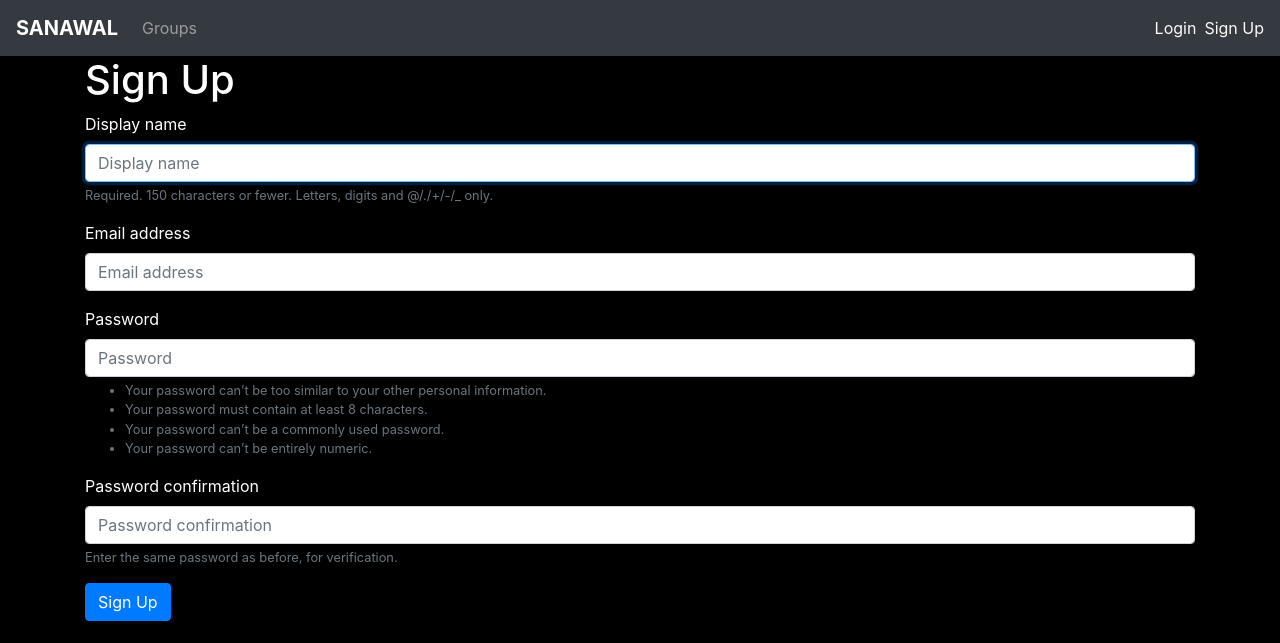
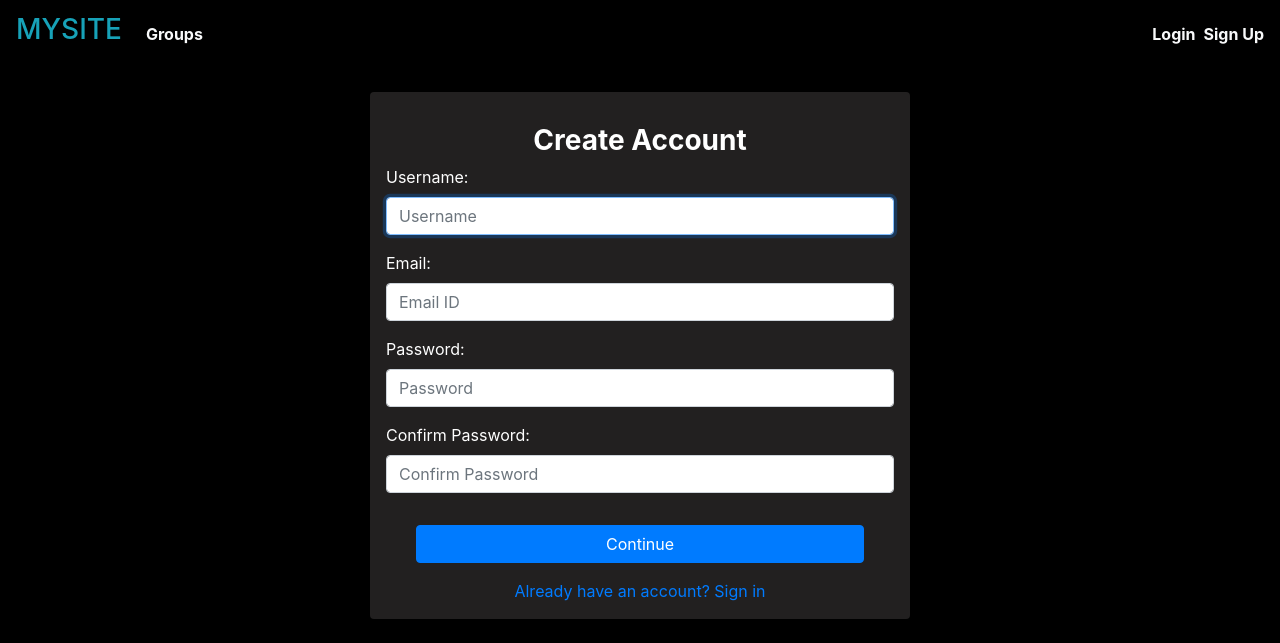
Before and after one commit to sandeepkumar11/Social-Networking-Site, a Django app: page /accounts/signup/ in a window 1280 px wide. Shown: the top 643 px of the page. Run offline with Django 3.2, Linux system fonts and the light colour scheme; a map, chart or similar area stays blank; some libraries are stand-ins or nearby versions.

Commit message:
Changes in Login and LogOut Page with django's new features

```diff
--- a/accounts/forms.py
+++ b/accounts/forms.py
@@ -1,13 +1,37 @@
-from django.contrib.auth import get_user_model
-from django.contrib.auth.forms import UserCreationForm
+from django import forms
+from django.contrib.auth.models import User
+from django.contrib.auth.forms import UserCreationForm, AuthenticationForm, UsernameField
 
 
 class UserCreateForm(UserCreationForm):
+    password1 = forms.CharField(label="Password", widget=forms.PasswordInput(
+        attrs={'placeholder':'Password','class':'form-control'}
+    ))
+    password2 = forms.CharField(label="Confirm Password", widget=forms.PasswordInput(
+        attrs={'placeholder':'Confirm Password','class':'form-control'}
+    ))
+
+    email = forms.EmailField(required=True, widget=forms.EmailInput(
+        attrs={'placeholder':'Email ID','class':'form-control'}
+    ))
     class Meta:
-        fields = ("username", "email", "password1", "password2")
-        model = get_user_model()
+        model = User
+        fields = ('username','email')
+        widgets = {'username':forms.TextInput(
+            attrs={'placeholder':'Username','class':'form-control'}
+        )}
 
-    def __init__(self, *args, **kwargs):
-        super().__init__(*args, **kwargs)
-        self.fields["username"].label = "Display name"
-        self.fields["email"].label = "Email address"
+
+class LoginForm(AuthenticationForm):
+    username = UsernameField(widget=forms.TextInput(
+        attrs={'placeholder':'Username','autofocus':True,
+        'class':'form-control',}
+    ))
+    password = forms.CharField(
+        label = "Password",
+        strip = False,
+        widget = forms.PasswordInput(
+            attrs={'placeholder':'Password','autocomplete':'current-password',
+            'class':'form-control'}
+        ),
+    )
--- a/accounts/templates/accounts/signup.html
+++ b/accounts/templates/accounts/signup.html
@@ -1,15 +1,40 @@
 {% extends 'base.html' %}
-{% load bootstrap4 %}
 
 {% block title %}SignUp{% endblock title %}
 
 {% block main_content %}
-  <div class="container">
-      <h1>Sign Up</h1>
-      <form action="" method="POST">
-          {% csrf_token %}
-          {% bootstrap_form form %}
-          <input type="submit" class="btn btn-primary" value="Sign Up">
-      </form>
+ <div class="container">
+      <div class="row my-3 justify-content-around">
+          <div class="col-sm-6">
+              <form style="background-color: rgb(34, 32, 32);" class="my-2 p-3 rounded" action="" method="POST">
+                  {% csrf_token %}
+                  <div class="row justify-content-around mt-3">
+                      <div class="col-sm-6">
+                          <h3 class="text-white font-weight-bold text-center">Create Account</h3>
+                      </div>
+                  </div>
+                  {% if messages %}
+                    {% for message in messages %}
+                       <div class="alert alert-warning alert-dismissible fade show" role="alert">
+                         <strong>{{message}}</strong>
+                         <button type="button" class="btn-close" data-bs-dismiss="alert" aria-label="Close"></button>
+                       </div>
+                    {% endfor %}
+                  {% endif %}
+                  {% for fm in form %}
+                  <div class="mb-3 text-white">
+                     {{fm.label_tag}}
+                     {{fm}}
+                     <small class="text-danger">{{fm.errors|striptags}}</small>
+                  </div>
+                  {% endfor %}
+
+                  <div class="row justify-content-around  ">
+                    <input type="submit" value="Continue" class="col-md-10  col-sm-10 col-10 col-lg-10 btn btn-primary mt-3">
+                    <a href="{% url 'login' %}" class="click__link mt-3 text-center">Already have an account? Sign in</a>
+                  </div>
+              </form>
+          </div>
+      </div>
   </div>
 {% endblock main_content %}
--- a/accounts/urls.py
+++ b/accounts/urls.py
@@ -5,7 +5,7 @@ from . import views
 app_name = 'accounts'
 
 urlpatterns = [
-    path('login/',auth_views.LoginView.as_view(template_name='accounts/login.html'),name='login'),
+    path('login/',views.LoginView.as_view(),name='login'),
     path('logout/',auth_views.LogoutView.as_view(),name='logout'),
     path('signup/',views.SignUp.as_view(),name='signup'),
 ]
--- a/accounts/views.py
+++ b/accounts/views.py
@@ -1,4 +1,7 @@
-from django.contrib.auth import login, logout
+from django.shortcuts import render, redirect,HttpResponseRedirect
+from django.views.generic import View
+from django.contrib import messages
+from django.contrib.auth import authenticate, login, logout
 from django.urls import reverse_lazy
 from django.views.generic import CreateView
 
@@ -8,3 +11,27 @@ class SignUp(CreateView):
     form_class = forms.UserCreateForm
     success_url = reverse_lazy("login")
     template_name = "accounts/signup.html"
+
+class LoginView(View):
+    def get(self,request):
+        fm = forms.LoginForm()
+        return render(request,'accounts/login.html',{'form':fm})
+
+    def post(self,request):
+        fm = forms.LoginForm(request, data=request.POST)
+
+        if fm.is_valid():
+            username = fm.cleaned_data['username']
+            password = fm.cleaned_data['password']
+
+            user = authenticate(request,username=username,password=password)
+            if user is not None:
+                login(request,user)
+                messages.success(request, 'Logged in Successfully!!')
+                return HttpResponseRedirect('/')
+            else:
+                # messages.error(request,'username or password not correct')
+                return redirect('accounts/login.html')
+        else:
+            messages.error(request,'username or password is not correct')
+            return render(request,'accounts/login.html',{'form':fm})
--- a/groups/templates/groups/group_list.html
+++ b/groups/templates/groups/group_list.html
@@ -8,11 +8,11 @@
 			Welcome back
 			<a href="{% url 'posts:for_user' username=user.username %}">@{{user.username }}</a>
 		</h2>
+       {% endif %}
 
-    {% endif %}
-			<h2>Groups</h2>
+		<h2>Groups</h2>
+		<p>Welcome to the Groups Page! Select a Group with a shared interest!</p>
 
-			<p>Welcome to the Groups Page! Select a Group with a shared interest!</p>
 	</div>
 	{% if user.is_authenticated %}
 	<a href="{% url 'groups:create' %}" class="btn btn-md btn-fill btn-warning"><span class="glyphicon glyphicon-plus-sign"></span> Create New Group!</a>
--- a/templates/base.html
+++ b/templates/base.html
@@ -1,4 +1,3 @@
-
 <!DOCTYPE html>
 {% load static %}
 <html lang="en">
@@ -17,14 +16,14 @@
 </head>
 <body>
     {% include 'navbar.html' %}
-    {% block main_content %}
+    {% block main_content %}{% endblock main_content %}
 
-    {% endblock main_content %}
     <canvas id="canvas"></canvas>
     <script src="https://code.jquery.com/jquery-3.2.1.slim.min.js" integrity="sha384-KJ3o2DKtIkvYIK3UENzmM7KCkRr/rE9/Qpg6aAZGJwFDMVNA/GpGFF93hXpG5KkN" crossorigin="anonymous"></script>
     <script src="https://cdnjs.cloudflare.com/ajax/libs/popper.js/1.12.9/umd/popper.min.js" integrity="sha384-ApNbgh9B+Y1QKtv3Rn7W3mgPxhU9K/ScQsAP7hUibX39j7fakFPskvXusvfa0b4Q" crossorigin="anonymous"></script>
     <script src="https://maxcdn.bootstrapcdn.com/bootstrap/4.0.0/js/bootstrap.min.js" integrity="sha384-JZR6Spejh4U02d8jOt6vLEHfe/JQGiRRSQQxSfFWpi1MquVdAyjUar5+76PVCmYl" crossorigin="anonymous"></script>
 </body>
+
 <script  src="{% static 'SocialNetwork/js/master.js' %}" type="text/javascript"></script>
 
 </html>
--- a/templates/navbar.html
+++ b/templates/navbar.html
@@ -1,39 +1,36 @@
-<nav class="sticky-top navbar navbar-expand-lg navbar-dark bg-dark mynav">
-  <a class="navbar-brand font-weight-bold mynav" href="{% url 'home' %}">SANAWAL</a>
+<nav class="sticky-top navbar navbar-expand-lg navbar-dark mynav">
+  <a class="navbar-brand mynav text-info" href="{% url 'home' %}"><h3>MYSITE</h3></a>
   <button class="navbar-toggler" type="button" data-toggle="collapse" data-target="#navbarNavDropdown" aria-controls="navbarNavDropdown" aria-expanded="false" aria-label="Toggle navigation">
     <span class="navbar-toggler-icon"></span>
   </button>
   <div class="collapse navbar-collapse" id="navbarNavDropdown">
-      {% comment %} <li class="nav-item active">
-        <a class="nav-link" href="{% url 'LogInOut:home' %}">Home <span class="sr-only">(current)</span></a>
-      </li> {% endcomment %}
       {% if user.is_authenticated %}
     <ul class="navbar-nav mr-auto mt-2 mt-lg-0">
       <li class="nav-item">
-        <a class="nav-link" href="{% url 'posts:create' %}">Posts</a>
+        <a class="nav-link text-light font-weight-bold" href="{% url 'posts:create' %}">Posts</a>
       </li>
       <li class="nav-item">
-        <a class="nav-link" href="{% url 'groups:all' %}">Groups</a>
+        <a class="nav-link text-light font-weight-bold" href="{% url 'groups:all' %}">Groups</a>
       </li>
       <li class="nav-item">
-        <a class="nav-link" href="{% url 'groups:create' %}"> Create Group</a>
+        <a class="nav-link text-light font-weight-bold" href="{% url 'groups:create' %}"> Create Group</a>
       </li>
     </ul>
 
     <div class="my-2 my-lg-0">
-        <a class="mr-sm-2 text-light" href="{% url 'accounts:logout' %}">Logout</a>
+        <a class="mr-sm-2 text-light font-weight-bold" href="{% url 'accounts:logout' %}">Logout</a>
     </div>
     {% else %}
     <ul class="navbar-nav mr-auto mt-2 mt-lg-0">
         <li class="nav-item">
-           <a class="nav-link" href="{% url 'groups:all' %}">Groups</a>
+           <a class="nav-link text-light font-weight-bold" href="{% url 'groups:all' %}">Groups</a>
         </li>
     </ul>
     <div class="my-2 my-lg-0">
-        <a class="mr-sm-2 text-light" href="{% url 'accounts:login' %}">Login</a>
+        <a class="mr-sm-2 text-light font-weight-bold" href="{% url 'accounts:login' %}">Login</a>
     </div>
     <div class="my-2 my-lg-0">
-        <a class="my-2 my-sm-0 text-light" href="{% url 'accounts:signup' %}">Sign Up</a>
+        <a class="my-2 my-sm-0 text-light font-weight-bold" href="{% url 'accounts:signup' %}">Sign Up</a>
     </div>
     {% endif %}
   </div>
--- a/templates/test.html
+++ /dev/null
@@ -1,5 +0,0 @@
-{% extends 'base.html' %}
-
-{% block main_content %}
-  <h1>Your are Logged In!!!</h1>
-{% endblock main_content %}
--- a/templates/thanks.html
+++ b/templates/thanks.html
@@ -1,5 +1,6 @@
 {% extends 'base.html' %}
 
+{% block title %}Home{% endblock title %}
 {% block main_content %}
-  <h1>Thanks for visiting..... come back soon!!!</h1>
+  <h1 class="text-center mt-5">Thanks for visiting..... come back soon!!!</h1>
 {% endblock main_content %}
```
Also changed, not shown: SocialNetwork/settings.py (+7 -6 lines), accounts/templates/accounts/login.html (+37 -9 lines), templates/index.html (+14 -2 lines), db.sqlite3, static/SocialNetwork/css/master.css (line endings or trailing spaces).
